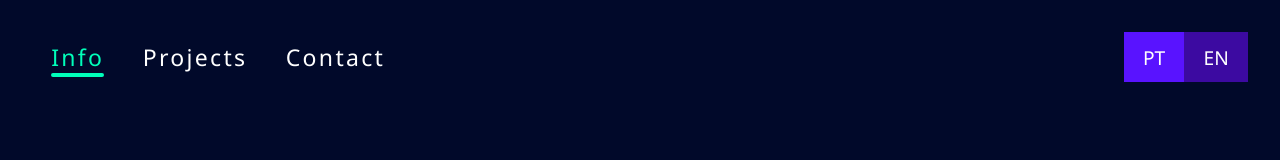
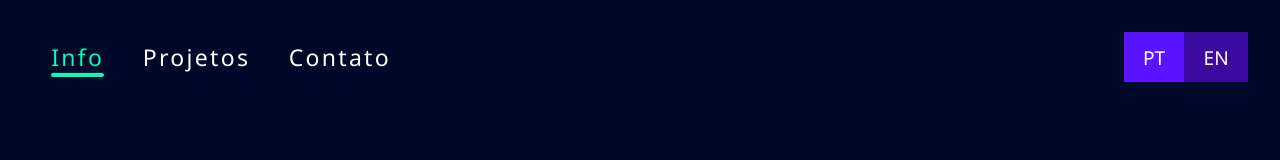
Before and after one commit to ffersants/portfolio, a Vue app: page / in a window 1280 px wide. Shown: the top 160 px of the page. Built offline with nearby package versions, Linux system fonts and the light colour scheme.

Commit message:
Removida as alterações para funcionalidade do language toggler.

```diff
--- a/src/App.vue
+++ b/src/App.vue
@@ -11,17 +11,11 @@ export default {
   name: 'App',
   data(){
     return{
-      language: 'en'
     }
   },
   components: {
     Header
   },
-  created(){
-    this.emitter.on('changeLanguage', (optionChoosed) => {
-      this.language = optionChoosed
-    })
-  }
 }
 </script>
 
--- a/src/components/Header.vue
+++ b/src/components/Header.vue
@@ -36,13 +36,13 @@ export default{
                     active: false,
                 },
                 {
-                    text: this.languageSelected === 'pt' ? 'Projetos' : 'Projects',
+                    text: 'Projetos',
                     href: '#projects',
                     id: 'projects',
                     active: false,
                 },
                 {
-                    text: this.languageSelected === 'pt' ? 'Contato' : 'Contact',
+                    text: 'Contato',
                     id: 'contact',
                     href: '#contact',
                     active: false,
@@ -84,12 +84,10 @@ export default{
             if(this.language === 'pt') {
                document.getElementById('pt').classList.remove('language-selected')
                 this.language = 'en'
-                this.emitter.emit('changeLanguage', 'en')
                 document.getElementById('en').classList.add('language-selected')
             } else{
                 document.getElementById('pt').classList.add('language-selected')
                 this.language = 'pt'
-                this.emitter.emit('changeLanguage', 'pt')
                 document.getElementById('en').classList.remove('language-selected')
             }
         },
```
Also changed, not shown: 1 other file (tests, documents, lock files or other folders).
